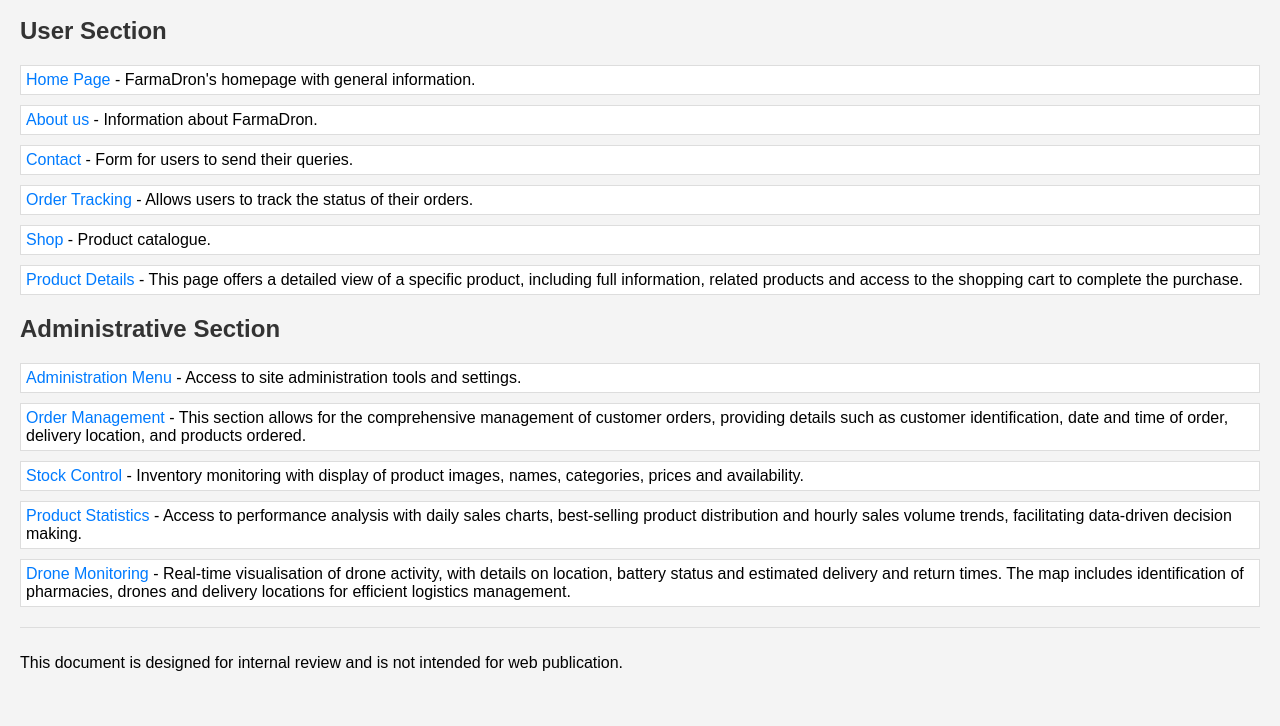
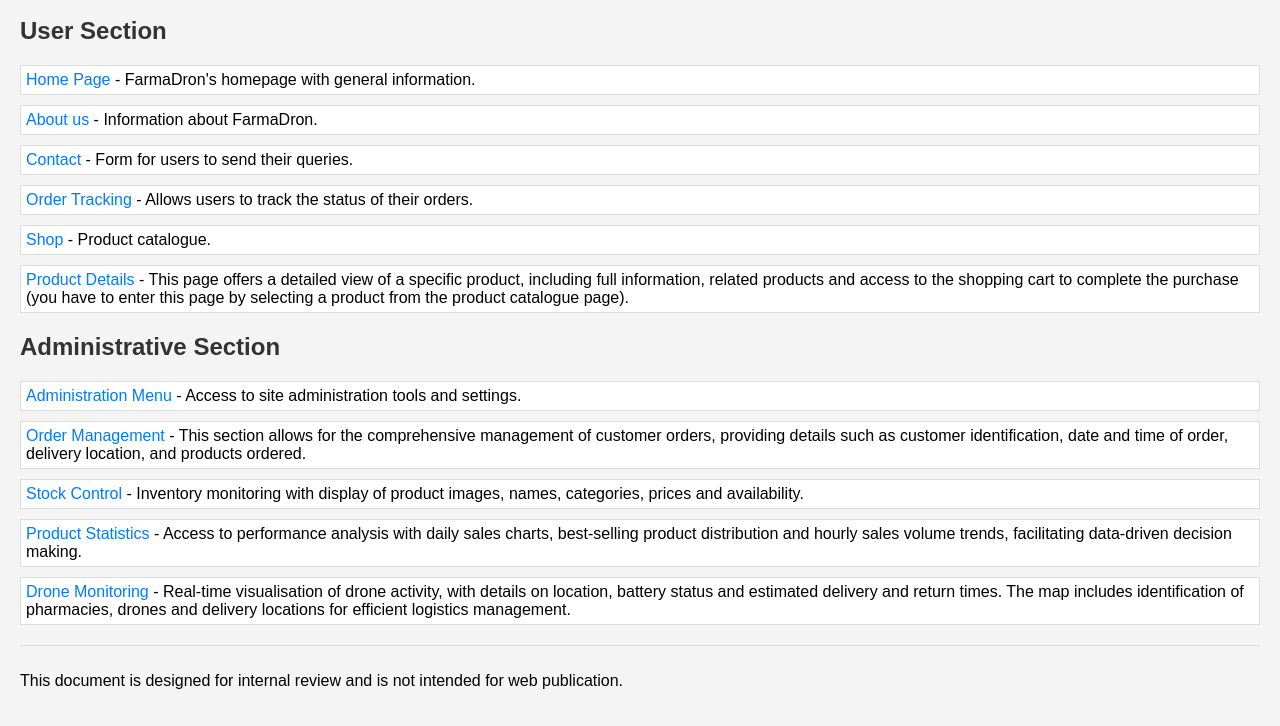
Before and after one commit to pablomunozmorata/Digital-Technologies-Final-Work-FarmaDron, a plain HTML site: page index.html in a window 1280 px wide. Shown: the part 121-847 px from the top of the page. Drawn offline with Linux system fonts and the light colour scheme.

Commit message:
index.html

```diff
--- a/index.html
+++ b/index.html
@@ -50,7 +50,7 @@
                 <li><a href="contact.html">Contact</a> - Form for users to send their queries.</li>
                 <li><a href="seguimiento.html">Order Tracking</a> - Allows users to track the status of their orders.</li>
                 <li><a href="shop.html">Shop</a> - Product catalogue.</li>
-                <li><a href="shop-single.html">Product Details</a> - This page offers a detailed view of a specific product, including full information, related products and access to the shopping cart to complete the purchase.</li>
+                <li><a href="shop-single.html">Product Details</a> - This page offers a detailed view of a specific product, including full information, related products and access to the shopping cart to complete the purchase (you have to enter this page by selecting a product from the product catalogue page).</li>
             </ul>
         </nav>
     </section>
```
